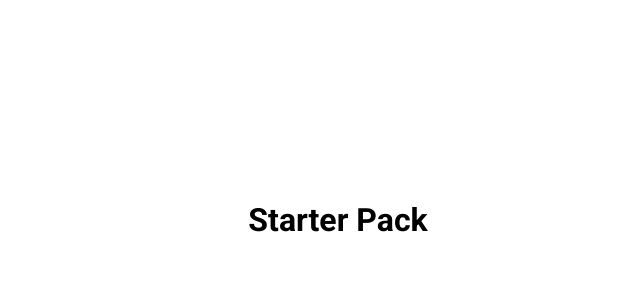
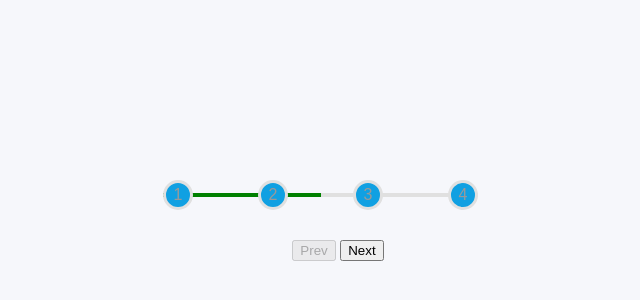
Before and after one commit to alvarobianor/d02, a plain HTML site: page index.html in a window 1280 px wide. Shown: the part 180-480 px from the top of the page, without its empty margins (302-942 px from the left). Drawn offline with Linux system fonts and the light colour scheme; a web font is replaced by a local one.

Commit message:
circle created

```diff
--- a/index.html
+++ b/index.html
@@ -11,10 +11,20 @@
       referrerpolicy="no-referrer"
     />
     <link rel="stylesheet" href="style.css" />
-    <title>My Project</title>
+    <title>Progress Steps</title>
   </head>
   <body>
-    <h1>Starter Pack</h1>
+    <div class="container">
+      <div class="progress-container">
+        <div class="progress" id="progress"></div>
+        <div class="circle active">1</div>
+        <div class="circle">2</div>
+        <div class="circle">3</div>
+        <div class="circle">4</div>
+      </div>
+      <button class="bnt" id="prev" disabled>Prev</button>
+      <button class="bnt" id="next">Next</button>
+    </div>
 
     <script src="script.js"></script>
   </body>
--- a/style.css
+++ b/style.css
@@ -1,11 +1,12 @@
-@import url("https://fonts.googleapis.com/css2?family=Roboto:wght@400;700&display=swap");
+@import url("https://fonts.googleapis.com/css2?family=Muli&display=swap");
 
 * {
   box-sizing: border-box;
 }
 
 body {
-  font-family: "Roboto", sans-serif;
+  background-color: #f6f7fb;
+  font-family: "Muli", sans-serif;
   display: flex;
   flex-direction: column;
   align-items: center;
@@ -13,3 +14,55 @@ body {
   height: 100vh;
   margin: 0;
 }
+
+.container {
+  text-align: center;
+}
+
+.progress-container {
+  display: flex;
+  justify-content: space-between;
+  position: relative;
+  margin-bottom: 30px;
+  max-width: 90%;
+  width: 350px;
+}
+
+.progress-container::before {
+  content: "";
+  background-color: #e0e0e0;
+  position: absolute;
+  top: 50%;
+  left: 0%;
+  transform: translateY(-50%);
+  height: 4px;
+  width: 100%;
+  z-index: -1;
+  transition: 0.7s ease;
+}
+
+.progress {
+  background-color: green;
+  position: absolute;
+  top: 50%;
+  left: 0%;
+  transform: translateY(-50%);
+  height: 4px;
+  width: 50%;
+  z-index: -1;
+  transition: 0.7s ease;
+}
+
+.circle {
+  background-color: rgb(16, 160, 226);
+  color: #999;
+  border-radius: 50%;
+  height: 30px;
+  width: 30px;
+  display: flex;
+  align-items: center;
+  justify-content: center;
+  border: 3px solid #e0e0e0;
+
+  transition: 0.4s ease;
+}
```
